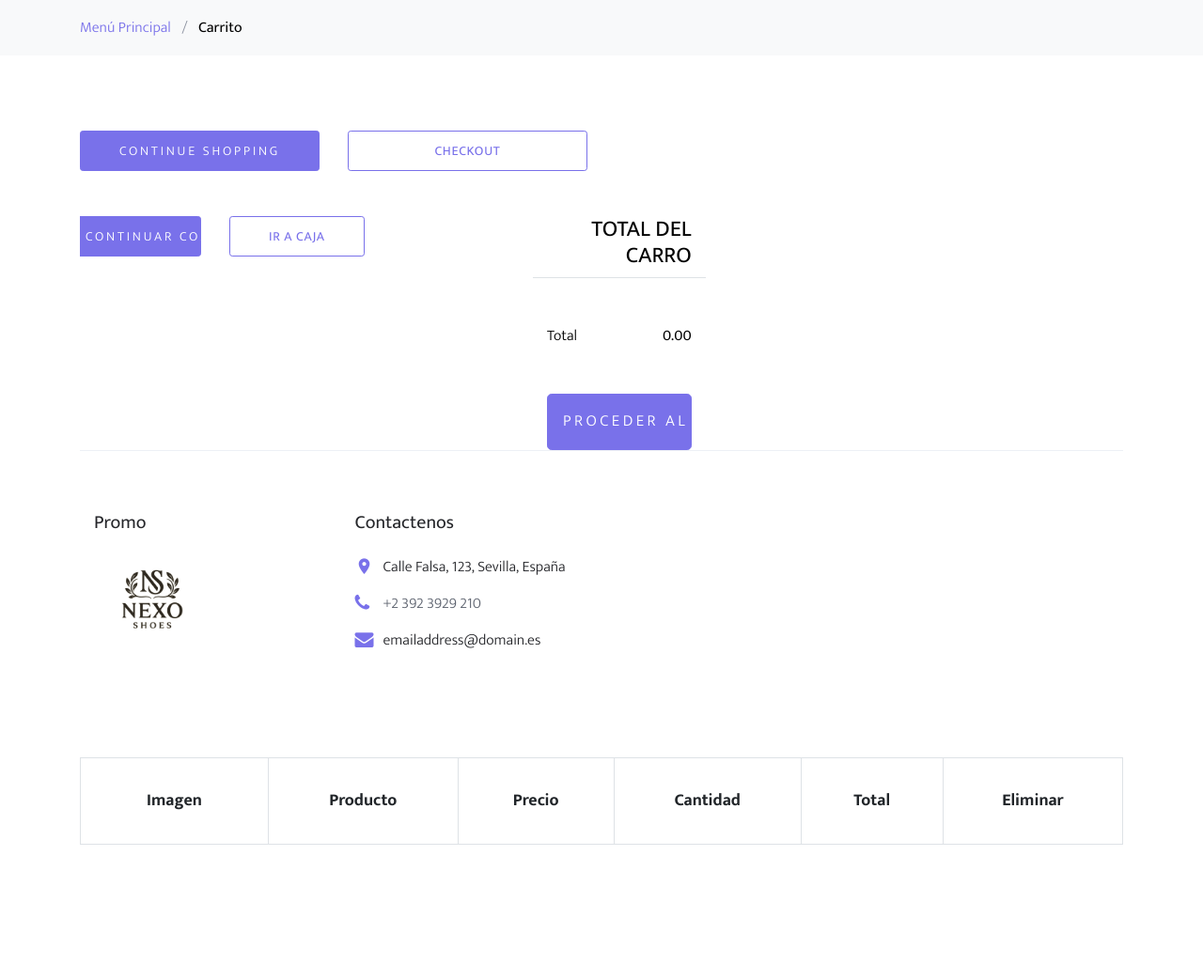
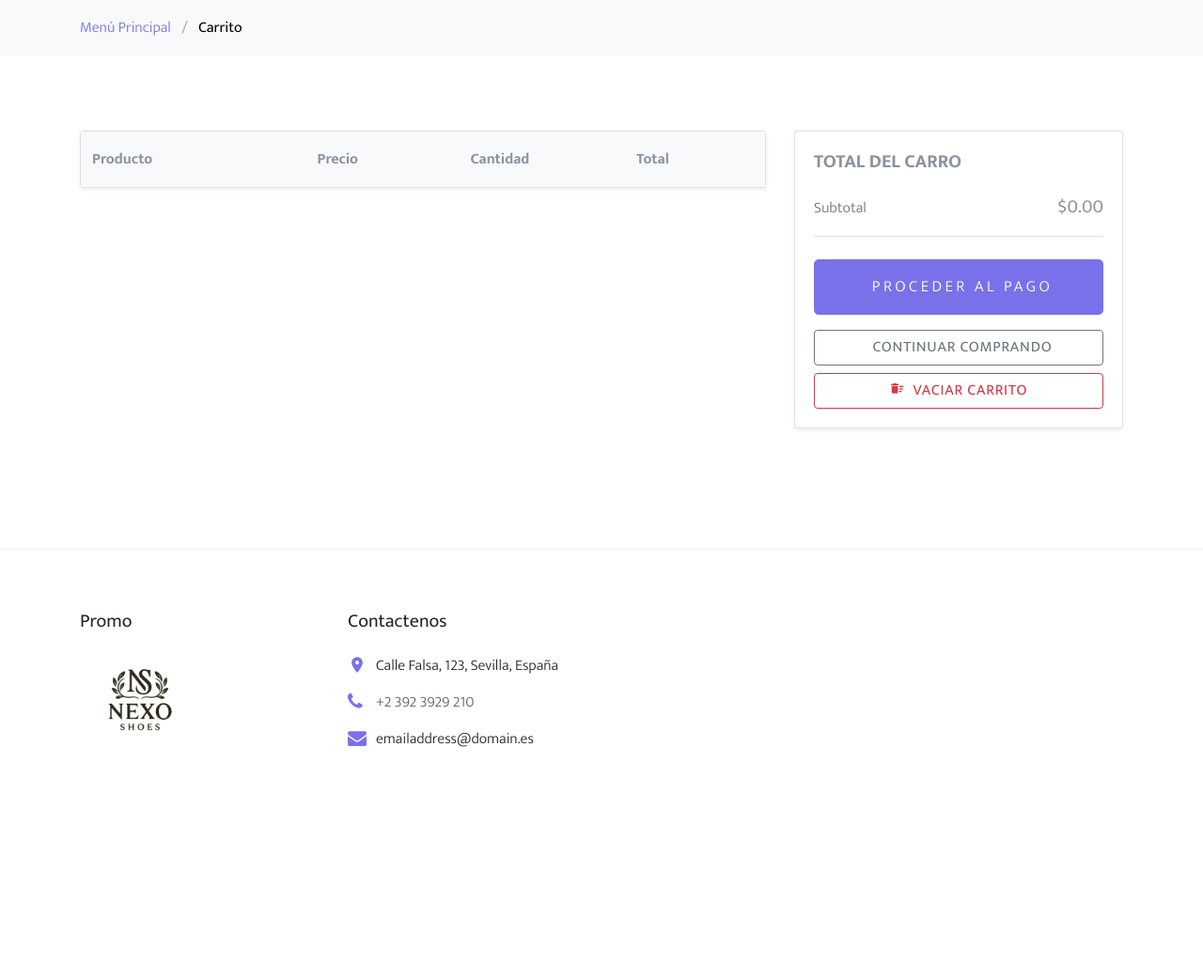
Before and after one commit to PGPI-2-14/grupo2.14-calzados-web, a Django app: page /cart/ in a window 1280 px wide. Shown: the part 190-1233 px from the top of the page at 94% size. After the commit the page ends 985 px from the top, so only its background shows below. Run offline with Django 3.2, Linux system fonts and the light colour scheme; lists and menus that the app fills with data are empty; some libraries are stand-ins or nearby versions; some web fonts are replaced.

Commit message:
Cart Screen + Added clear cart functionality

```diff
--- a/cart/cart.py
+++ b/cart/cart.py
@@ -43,6 +43,13 @@ class Cart():
             del self.cart[product_id]
             self.save()
 
+    def clear(self):
+        """
+        Remove cart from session
+        """
+        del self.session[settings.CART_SESSION_ID]
+        self.save()
+
     def __iter__(self):
         """
         Iterate over the items in the cart and get the products
--- a/cart/templates/cart/detail.html
+++ b/cart/templates/cart/detail.html
@@ -10,8 +10,10 @@ Tu Carrito
 <div class="bg-light py-3">
     <div class="container">
         <div class="row">
-            <div class="col-md-12 mb-0"><a href="index.html">Menú Principal</a> <span class="mx-2 mb-0">/</span> <strong
-                    class="text-black">Carrito</strong></div>
+            <div class="col-md-12 mb-0">
+                <a href="index.html">Menú Principal</a>
+                <span class="mx-2 mb-0">/</span>
+                <strong class="text-black">Carrito</strong>
             </div>
         </div>
     </div>
@@ -20,103 +22,82 @@ Tu Carrito
 <div class="site-section">
     <div class="container">
         <div class="row mb-5">
-            <form class="col-md-12" method="post">
-                <div class="site-blocks-table">
-                    <table class="table table-bordered">
-                        <thead>
+            <div class="col-lg-8">
+                <div class="card shadow-sm">
+                    <div class="card-body p-0">
+                        <div style="max-height: 500px; overflow-y: auto;">
+                            <table class="table table-hover mb-0">
+                                <thead style="position: sticky; top: 0; background-color: #f8f9fa; z-index: 10; box-shadow: 0 2px 4px rgba(0,0,0,0.1);">
                                     <tr>
-                                <th class="product-thumbnail">Imagen</th>
-                                <th class="product-name">Producto</th>
-                                <th class="product-price">Precio</th>
-                                <th class="product-quantity">Cantidad</th>
-                                <th class="product-total">Total</th>
-                                <th class="product-remove">Eliminar</th>
+                                        <th class="border-0 py-3">Producto</th>
+                                        <th class="border-0 py-3 text-center">Precio</th>
+                                        <th class="border-0 py-3 text-center">Cantidad</th>
+                                        <th class="border-0 py-3 text-center">Total</th>
+                                        <th class="border-0 py-3 text-center"></th>
                                     </tr>
                                 </thead>
                                 <tbody>
-                            <tr>{% for item in cart %}
+                                    {% for item in cart %}
                                     {% with product=item.product %}
                                     <tr>
-                                <td class="product-thumbnail">
-                                    <img src="{{ product.image.url }}" alt="Image" class="img-fluid">
+                                        <td class="align-middle">
+                                            <div class="d-flex align-items-center">
+                                                <img src="{{ product.image.url }}" alt="{{ product.name }}" class="img-fluid rounded" style="width: 80px; height: 80px; object-fit: cover;">
+                                                <h6 class="mb-0 ml-3 font-weight-normal">{{ product.name }}</h6>
+                                            </div>
                                         </td>
-                                <td class="product-name">
-                                    <h2 class="h5 text-black">{{ product.name }}</h2>
+                                        <td class="align-middle text-center">
+                                            <span class="text-muted">${{ item.price }}</span>
                                         </td>
-                                <td>${{ item.price }}</td>
-                                <td>
-                                    <div class="input-group mb-3" style="max-width: 120px;">
-                                        <div class="input-group-prepend">
-                                            <form action="{% url "cart:cart_add" product.id %}" method="post">
+                                        <td class="align-middle text-center">
+                                            <form action="{% url "cart:cart_add" product.id %}" method="post" class="d-inline-block">
                                                 {% csrf_token %}
+                                                <div class="input-group" style="max-width: 130px; margin: 0 auto;">
                                                     {{ item.update_quantity_form.quantity }}
                                                     {{ item.update_quantity_form.override }}
-                                                <input class="btn btn-outline-primary js-btn-plus" type="submit"
-                                                    value="Update">
-                                            </form>
+                                                    <div class="input-group-append">
+                                                        <button class="btn btn-sm btn-outline-success" type="submit" title="Actualizar cantidad">
+                                                            <span class="icon-system_update"></span>
+                                                        </button>
                                                     </div>
                                                 </div>
+                                            </form>
                                         </td>
-                                <td>${{ item.total_price }}</td>
-                                <td><a href="{% url "cart:cart_remove" product.id %}"
-                                        class="btn btn-primary btn-sm">X</a></td>
+                                        <td class="align-middle text-center">
+                                            <strong>${{ item.total_price }}</strong>
+                                        </td>
+                                        <td class="align-middle text-center">
+                                            <a href="{% url "cart:cart_remove" product.id %}" class="btn btn-sm btn-danger rounded-circle d-inline-flex align-items-center justify-content-center" style="width: 36px; height: 36px;" title="Eliminar producto" onclick="return confirm('¿Estás seguro de que deseas eliminar este producto del carrito?');">
+                                                <span class="icon-delete"></span>
+                                            </a>
+                                        </td>
                                     </tr>
                                     {% endwith %}
                                     {% endfor %}
-                            </tr>
-    <div class="row">
-      <div class="col-md-6">
-        <div class="row mb-5">
-          <div class="col-md-6 mb-3 mb-md-0">
-            <button onclick='window.location="{% url "shop:product_list" %}"'
-                    class="btn btn-primary btn-sm btn-block">
-              Continue Shopping
-            </button>
+                                </tbody>
+                            </table>
                         </div>
-          <div class="col-md-6">
-            <button class="btn btn-outline-primary btn-sm btn-block">Checkout</button>
                     </div>
                 </div>
             </div>
 
-        <div class="row">
-            <div class="col-md-6">
-                <div class="row mb-5">
-                    <div class="col-md-6 mb-3 mb-md-0">
-                        <button onclick="window.location='{% url "shop:product_list" %}'" class="btn btn-primary btn-sm btn-block">Continuar comprando</button>
+            <div class="col-lg-4">
+                <div class="card shadow-sm">
+                    <div class="card-body">
+                        <h3 class="h5 text-uppercase mb-4 font-weight-bold">Total del carro</h3>
+                        <div class="d-flex justify-content-between mb-4 pb-3 border-bottom">
+                            <span class="text-muted">Subtotal</span>
+                            <strong class="h5 mb-0">${{ cart.get_total_price|floatformat:"2" }}</strong>
                         </div>
-                    <div class="col-md-6">
-                        <button class="btn btn-outline-primary btn-sm btn-block">Ir a caja</button>
-                    </div>
-                </div>
-            </div>
-            <div class="col-md-6 pl-5">
-                <div class="row justify-content-end">
-                    <div class="col-md-7">
-                        <div class="row">
-                            <div class="col-md-12 text-right border-bottom mb-5">
-                                <h3 class="text-black h4 text-uppercase">Total del carro</h3>
-                            </div>
-                        </div>
-
-                        <div class="row mb-5">
-                            <div class="col-md-6">
-                                <span class="text-black">Total</span>
-                            </div>
-                            <div class="col-md-6 text-right">
-                                <strong class="text-black">{{ cart.get_total_price|floatformat:"2" }}</strong>
-                            </div>
-                        </div>
-
-                        <div class="row">
-                            <div class="col-md-12">
-                                <button class="btn btn-primary btn-lg py-3 btn-block"
-                                    onclick="window.location='{% url "order:order_create" %}'">Proceder al pago</button>
-                            </div>
-                        </div>
-                    </div>
-                </div>
-            </div>
+                        <button class="btn btn-primary btn-lg btn-block mb-3 py-3" onclick="window.location='{% url "order:order_create" %}'">
+                            <i class="fa fa-shopping-cart mr-2"></i>Proceder al pago
+                        </button>
+                        <button onclick="window.location='{% url "shop:product_list" %}'" class="btn btn-outline-secondary btn-block mb-2">
+                            <i class="fa fa-arrow-left mr-2"></i>Continuar comprando
+                        </button>
+                        <button onclick="if(confirm('¿Estás seguro de que deseas vaciar el carrito?')) window.location='{% url "cart:cart_clear" %}'" class="btn btn-outline-danger btn-block">
+                            <span class="icon-delete_sweep mr-2"></span>Vaciar carrito
+                        </button>
                     </div>
                 </div>
             </div>
--- a/cart/urls.py
+++ b/cart/urls.py
@@ -7,4 +7,5 @@ urlpatterns = [
     path('', views.cart_detail, name='cart_detail'),
     path('add/<int:product_id>/', views.cart_add, name='cart_add'),
     path('remove/<int:product_id>/', views.cart_remove, name='cart_remove'),
+    path('clear/', views.cart_clear, name='cart_clear'),
 ]
--- a/cart/views.py
+++ b/cart/views.py
@@ -22,6 +22,11 @@ def cart_remove(request, product_id):
     cart.remove(product)
     return redirect('cart:cart_detail')
 
+def cart_clear(request):
+    cart = Cart(request)
+    cart.clear()
+    return redirect('cart:cart_detail')
+
 def cart_detail(request):
     cart = Cart(request)
     for item in cart:
```
Lines whose indentation alone changed are shown as unchanged.
